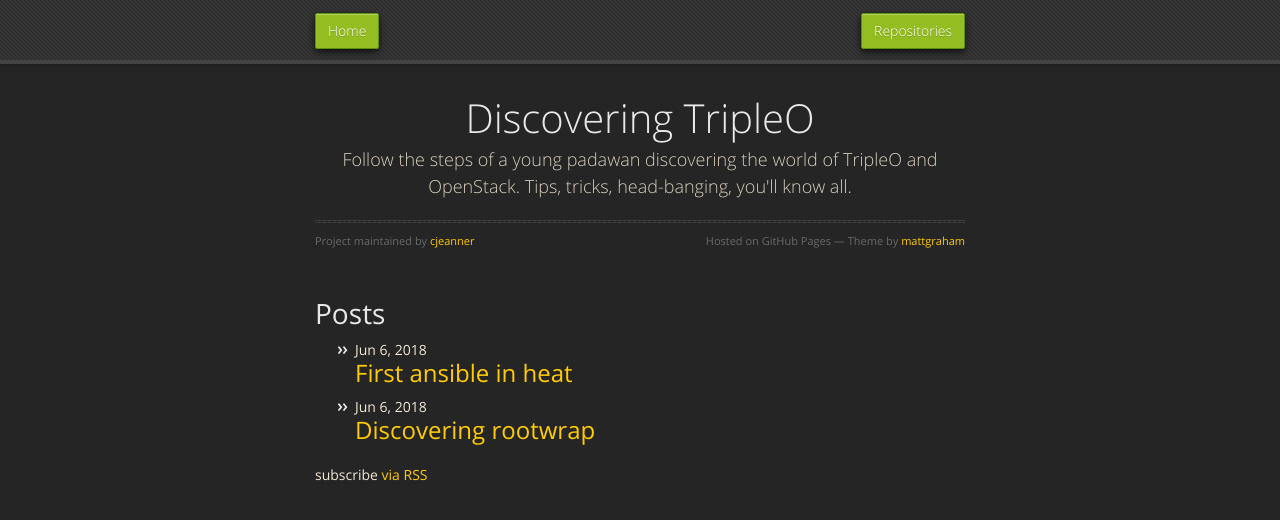
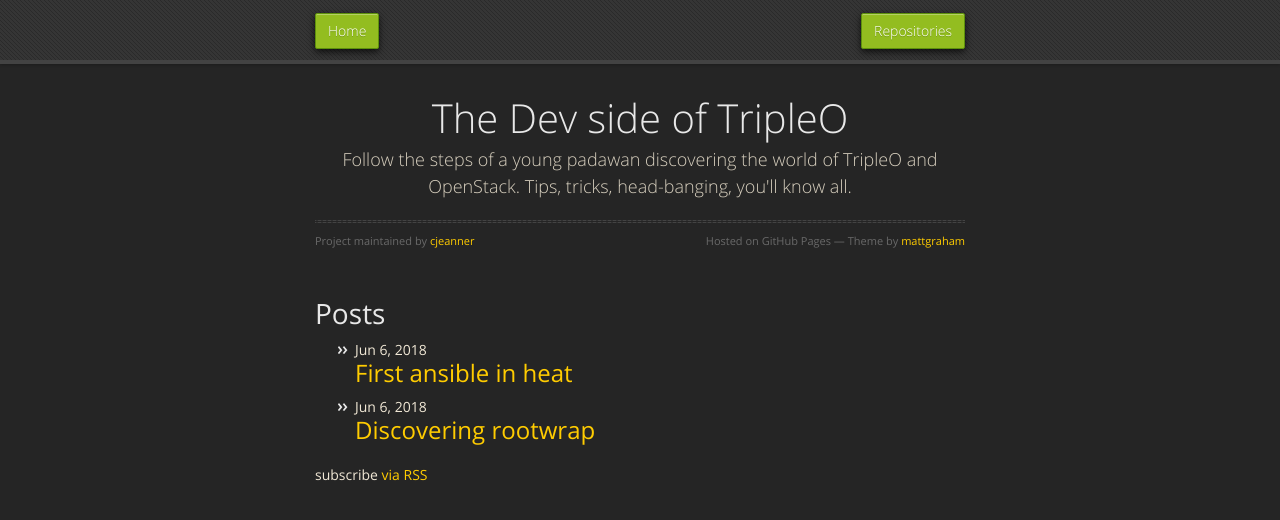
Before and after one commit to cjeanner/cjeanner.github.io, a Jekyll site: the page built from index.html, in a window 1280 px wide. Shown: the top 520 px of the page. Built offline with Jekyll 4.4.1, drawn with Linux system fonts in a browser that asks for light colours.

Commit message:
changed title

```diff
--- a/_config.yml
+++ b/_config.yml
@@ -13,7 +13,7 @@
 # you will see them accessed via {{ site.title }}, {{ site.email }}, and so on.
 # You can create any custom variable you would like, and they will be accessible
 # in the templates via {{ site.myvariable }}.
-title: Discovering TripleO
+title: The Dev side of TripleO
 email: cjeanner@redhat.com
 description: > # this means to ignore newlines until "baseurl:"
   Follow the steps of a young padawan discovering the world of TripleO and
```
